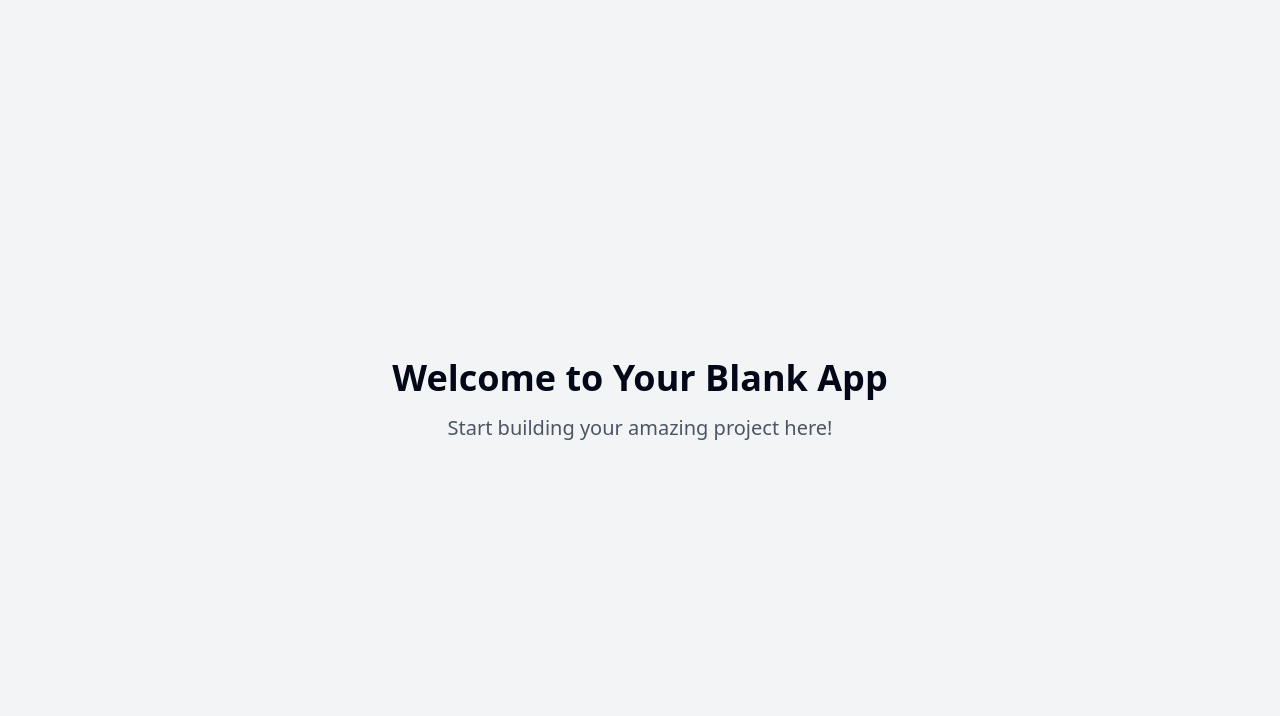
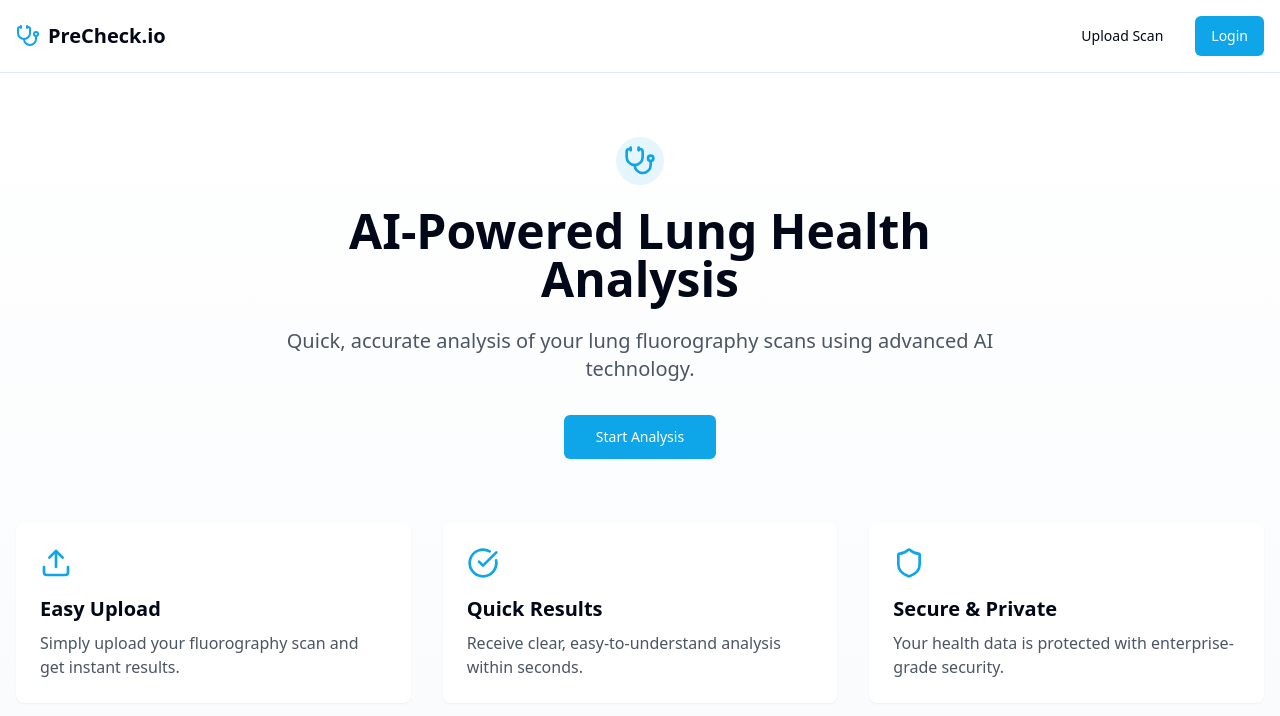
Before and after one commit to orekisday/precheck-io, a React (Vite) app: page / in a window 1280 px wide. Shown: the top 716 px of the page. Built offline with nearby package versions, Linux system fonts and the light colour scheme.

Commit message:
Create UI for PreCheck.io
Implement the initial user interface for the PreCheck.io web application, including user authentication, an upload page for fluorography images, and a results panel to display health status ("Healthy" or "Not Healthy").
[skip gpt_engineer]

```diff
--- a/src/App.tsx
+++ b/src/App.tsx
@@ -3,7 +3,9 @@ import { Toaster as Sonner } from "@/components/ui/sonner";
 import { TooltipProvider } from "@/components/ui/tooltip";
 import { QueryClient, QueryClientProvider } from "@tanstack/react-query";
 import { BrowserRouter, Routes, Route } from "react-router-dom";
+import { Navigation } from "@/components/Navigation";
 import Index from "./pages/Index";
+import Upload from "./pages/Upload";
 
 const queryClient = new QueryClient();
 
@@ -13,9 +15,13 @@ const App = () => (
       <Toaster />
       <Sonner />
       <BrowserRouter>
-        <Routes>
-          <Route path="/" element={<Index />} />
-        </Routes>
+        <div className="min-h-screen bg-background">
+          <Navigation />
+          <Routes>
+            <Route path="/" element={<Index />} />
+            <Route path="/upload" element={<Upload />} />
+          </Routes>
+        </div>
       </BrowserRouter>
     </TooltipProvider>
   </QueryClientProvider>
--- /dev/null
+++ b/src/components/Navigation.tsx
@@ -0,0 +1,24 @@
+import { Link } from "react-router-dom";
+import { Button } from "@/components/ui/button";
+import { Stethoscope } from "lucide-react";
+
+export const Navigation = () => {
+  return (
+    <nav className="border-b">
+      <div className="container mx-auto px-4 py-4 flex items-center justify-between">
+        <Link to="/" className="flex items-center space-x-2">
+          <Stethoscope className="h-6 w-6 text-primary" />
+          <span className="text-xl font-semibold">PreCheck.io</span>
+        </Link>
+        <div className="flex items-center space-x-4">
+          <Button variant="ghost" asChild>
+            <Link to="/upload">Upload Scan</Link>
+          </Button>
+          <Button asChild>
+            <Link to="/login">Login</Link>
+          </Button>
+        </div>
+      </div>
+    </nav>
+  );
+};
--- /dev/null
+++ b/src/components/ResultsPanel.tsx
@@ -0,0 +1,32 @@
+import { CheckCircle, XCircle } from "lucide-react";
+import { Button } from "@/components/ui/button";
+
+interface ResultsPanelProps {
+  isHealthy: boolean;
+  onReset: () => void;
+}
+
+export const ResultsPanel = ({ isHealthy, onReset }: ResultsPanelProps) => {
+  return (
+    <div className="text-center p-8 rounded-lg bg-white shadow-lg animate-fadeIn">
+      {isHealthy ? (
+        <div className="text-success">
+          <CheckCircle className="w-16 h-16 mx-auto mb-4" />
+          <h2 className="text-2xl font-bold mb-2">Healthy</h2>
+          <p className="text-gray-600 mb-4">
+            Your scan shows no signs of concern.
+          </p>
+        </div>
+      ) : (
+        <div className="text-destructive">
+          <XCircle className="w-16 h-16 mx-auto mb-4" />
+          <h2 className="text-2xl font-bold mb-2">Requires Attention</h2>
+          <p className="text-gray-600 mb-4">
+            Please consult with a healthcare professional.
+          </p>
+        </div>
+      )}
+      <Button onClick={onReset}>Upload Another Scan</Button>
+    </div>
+  );
+};
--- /dev/null
+++ b/src/components/UploadArea.tsx
@@ -0,0 +1,69 @@
+import { useState } from "react";
+import { Upload } from "lucide-react";
+import { Button } from "@/components/ui/button";
+import { cn } from "@/lib/utils";
+
+export const UploadArea = () => {
+  const [isDragging, setIsDragging] = useState(false);
+  const [file, setFile] = useState<File | null>(null);
+
+  const handleDragOver = (e: React.DragEvent) => {
+    e.preventDefault();
+    setIsDragging(true);
+  };
+
+  const handleDragLeave = (e: React.DragEvent) => {
+    e.preventDefault();
+    setIsDragging(false);
+  };
+
+  const handleDrop = (e: React.DragEvent) => {
+    e.preventDefault();
+    setIsDragging(false);
+    const files = Array.from(e.dataTransfer.files);
+    if (files[0]) {
+      setFile(files[0]);
+    }
+  };
+
+  const handleFileInput = (e: React.ChangeEvent<HTMLInputElement>) => {
+    const files = Array.from(e.target.files || []);
+    if (files[0]) {
+      setFile(files[0]);
+    }
+  };
+
+  return (
+    <div
+      className={cn(
+        "border-2 border-dashed rounded-lg p-12 text-center transition-colors",
+        isDragging ? "border-primary bg-primary/5" : "border-gray-200",
+        "animate-fadeIn"
+      )}
+      onDragOver={handleDragOver}
+      onDragLeave={handleDragLeave}
+      onDrop={handleDrop}
+    >
+      <Upload className="w-12 h-12 mx-auto mb-4 text-gray-400" />
+      <h3 className="text-lg font-medium mb-2">Upload Fluorography Image</h3>
+      <p className="text-sm text-gray-500 mb-4">
+        Drag and drop your image here, or click to select
+      </p>
+      <input
+        type="file"
+        id="file-upload"
+        className="hidden"
+        accept="image/*"
+        onChange={handleFileInput}
+      />
+      <Button asChild>
+        <label htmlFor="file-upload" className="cursor-pointer">
+          Select File
+        </label>
+      </Button>
+      {file && (
+        <p className="mt-4 text-sm text-primary">Selected: {file.name}</p>
+      )}
+    </div>
+  );
+};
--- a/src/pages/Index.tsx
+++ b/src/pages/Index.tsx
@@ -1,11 +1,50 @@
-// Update this page (the content is just a fallback if you fail to update the page)
+import { Link } from "react-router-dom";
+import { Button } from "@/components/ui/button";
+import { Stethoscope, Upload, CheckCircle, Shield } from "lucide-react";
 
 const Index = () => {
   return (
-    <div className="min-h-screen flex items-center justify-center bg-gray-100">
-      <div className="text-center">
-        <h1 className="text-4xl font-bold mb-4">Welcome to Your Blank App</h1>
-        <p className="text-xl text-gray-600">Start building your amazing project here!</p>
+    <div className="min-h-screen bg-gradient-to-b from-white to-secondary">
+      <div className="container mx-auto px-4 py-16">
+        <div className="text-center max-w-3xl mx-auto">
+          <div className="inline-block p-2 bg-primary/10 rounded-full mb-4">
+            <Stethoscope className="h-8 w-8 text-primary" />
+          </div>
+          <h1 className="text-5xl font-bold mb-6">
+            AI-Powered Lung Health Analysis
+          </h1>
+          <p className="text-xl text-gray-600 mb-8">
+            Quick, accurate analysis of your lung fluorography scans using advanced
+            AI technology.
+          </p>
+          <Button size="lg" asChild className="animate-fadeIn">
+            <Link to="/upload">Start Analysis</Link>
+          </Button>
+        </div>
+
+        <div className="grid md:grid-cols-3 gap-8 mt-16">
+          <div className="bg-white p-6 rounded-lg shadow-sm">
+            <Upload className="h-8 w-8 text-primary mb-4" />
+            <h3 className="text-xl font-semibold mb-2">Easy Upload</h3>
+            <p className="text-gray-600">
+              Simply upload your fluorography scan and get instant results.
+            </p>
+          </div>
+          <div className="bg-white p-6 rounded-lg shadow-sm">
+            <CheckCircle className="h-8 w-8 text-primary mb-4" />
+            <h3 className="text-xl font-semibold mb-2">Quick Results</h3>
+            <p className="text-gray-600">
+              Receive clear, easy-to-understand analysis within seconds.
+            </p>
+          </div>
+          <div className="bg-white p-6 rounded-lg shadow-sm">
+            <Shield className="h-8 w-8 text-primary mb-4" />
+            <h3 className="text-xl font-semibold mb-2">Secure & Private</h3>
+            <p className="text-gray-600">
+              Your health data is protected with enterprise-grade security.
+            </p>
+          </div>
+        </div>
       </div>
     </div>
   );
--- /dev/null
+++ b/src/pages/Upload.tsx
@@ -0,0 +1,27 @@
+import { useState } from "react";
+import { UploadArea } from "@/components/UploadArea";
+import { ResultsPanel } from "@/components/ResultsPanel";
+
+const Upload = () => {
+  const [showResults, setShowResults] = useState(false);
+  const [isHealthy, setIsHealthy] = useState(false);
+
+  const handleReset = () => {
+    setShowResults(false);
+  };
+
+  return (
+    <div className="container mx-auto px-4 py-8">
+      <h1 className="text-3xl font-bold text-center mb-8">Lung Scan Analysis</h1>
+      <div className="max-w-2xl mx-auto">
+        {showResults ? (
+          <ResultsPanel isHealthy={isHealthy} onReset={handleReset} />
+        ) : (
+          <UploadArea />
+        )}
+      </div>
+    </div>
+  );
+};
+
+export default Upload;
--- a/tailwind.config.ts
+++ b/tailwind.config.ts
@@ -12,85 +12,68 @@ export default {
   theme: {
     container: {
       center: true,
-			padding: '2rem',
+      padding: "2rem",
       screens: {
-				'2xl': '1400px'
-			}
+        "2xl": "1400px",
+      },
     },
     extend: {
       colors: {
-				border: 'hsl(var(--border))',
-				input: 'hsl(var(--input))',
-				ring: 'hsl(var(--ring))',
-				background: 'hsl(var(--background))',
-				foreground: 'hsl(var(--foreground))',
+        border: "hsl(var(--border))",
+        input: "hsl(var(--input))",
+        ring: "hsl(var(--ring))",
+        background: "hsl(var(--background))",
+        foreground: "hsl(var(--foreground))",
         primary: {
-					DEFAULT: 'hsl(var(--primary))',
-					foreground: 'hsl(var(--primary-foreground))'
+          DEFAULT: "#0EA5E9",
+          foreground: "#FFFFFF",
         },
         secondary: {
-					DEFAULT: 'hsl(var(--secondary))',
-					foreground: 'hsl(var(--secondary-foreground))'
+          DEFAULT: "#F8FAFC",
+          foreground: "#0F172A",
+        },
+        success: {
+          DEFAULT: "#10B981",
+          foreground: "#FFFFFF",
         },
         destructive: {
-					DEFAULT: 'hsl(var(--destructive))',
-					foreground: 'hsl(var(--destructive-foreground))'
+          DEFAULT: "#EF4444",
+          foreground: "#FFFFFF",
         },
         muted: {
-					DEFAULT: 'hsl(var(--muted))',
-					foreground: 'hsl(var(--muted-foreground))'
+          DEFAULT: "#F1F5F9",
+          foreground: "#64748B",
         },
         accent: {
-					DEFAULT: 'hsl(var(--accent))',
-					foreground: 'hsl(var(--accent-foreground))'
+          DEFAULT: "#10B981",
+          foreground: "#FFFFFF",
         },
-				popover: {
-					DEFAULT: 'hsl(var(--popover))',
-					foreground: 'hsl(var(--popover-foreground))'
-				},
-				card: {
-					DEFAULT: 'hsl(var(--card))',
-					foreground: 'hsl(var(--card-foreground))'
-				},
-				sidebar: {
-					DEFAULT: 'hsl(var(--sidebar-background))',
-					foreground: 'hsl(var(--sidebar-foreground))',
-					primary: 'hsl(var(--sidebar-primary))',
-					'primary-foreground': 'hsl(var(--sidebar-primary-foreground))',
-					accent: 'hsl(var(--sidebar-accent))',
-					'accent-foreground': 'hsl(var(--sidebar-accent-foreground))',
-					border: 'hsl(var(--sidebar-border))',
-					ring: 'hsl(var(--sidebar-ring))'
-				}
       },
       borderRadius: {
-				lg: 'var(--radius)',
-				md: 'calc(var(--radius) - 2px)',
-				sm: 'calc(var(--radius) - 4px)'
+        lg: "var(--radius)",
+        md: "calc(var(--radius) - 2px)",
+        sm: "calc(var(--radius) - 4px)",
       },
       keyframes: {
-				'accordion-down': {
-					from: {
-						height: '0'
+        "accordion-down": {
+          from: { height: "0" },
+          to: { height: "var(--radix-accordion-content-height)" },
         },
-					to: {
-						height: 'var(--radix-accordion-content-height)'
-					}
+        "accordion-up": {
+          from: { height: "var(--radix-accordion-content-height)" },
+          to: { height: "0" },
         },
-				'accordion-up': {
-					from: {
-						height: 'var(--radix-accordion-content-height)'
+        fadeIn: {
+          "0%": { opacity: "0" },
+          "100%": { opacity: "1" },
         },
-					to: {
-						height: '0'
-					}
-				}
       },
       animation: {
-				'accordion-down': 'accordion-down 0.2s ease-out',
-				'accordion-up': 'accordion-up 0.2s ease-out'
-			}
-		}
+        "accordion-down": "accordion-down 0.2s ease-out",
+        "accordion-up": "accordion-up 0.2s ease-out",
+        fadeIn: "fadeIn 0.5s ease-out",
+      },
+    },
   },
   plugins: [require("tailwindcss-animate")],
 } satisfies Config;
```
Lines whose indentation alone changed are shown as unchanged.
